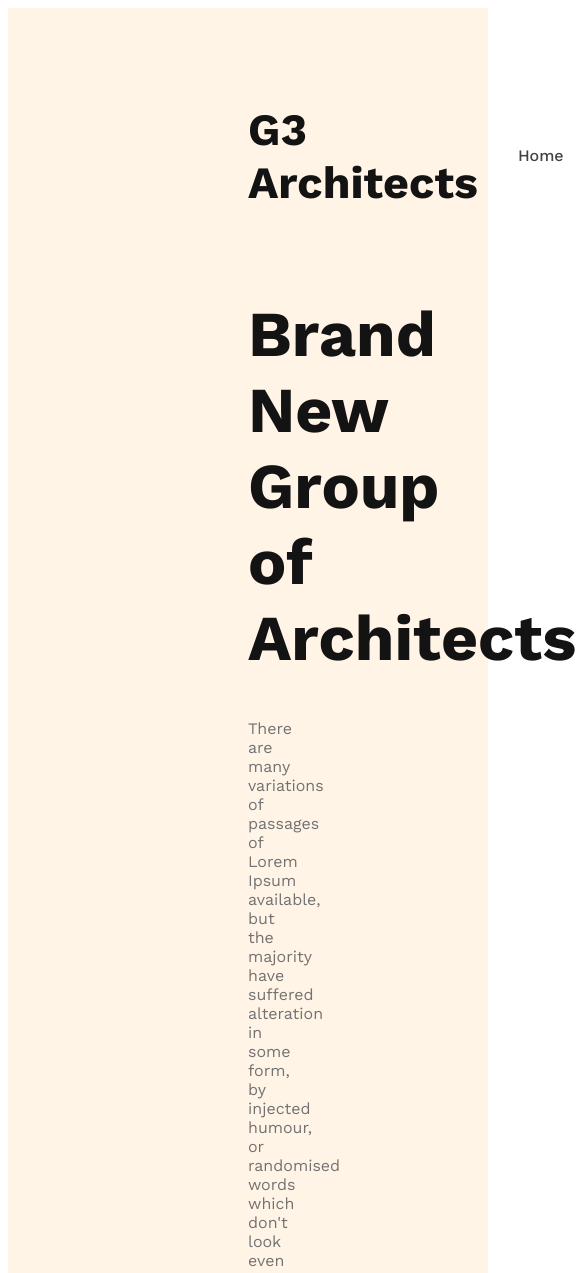
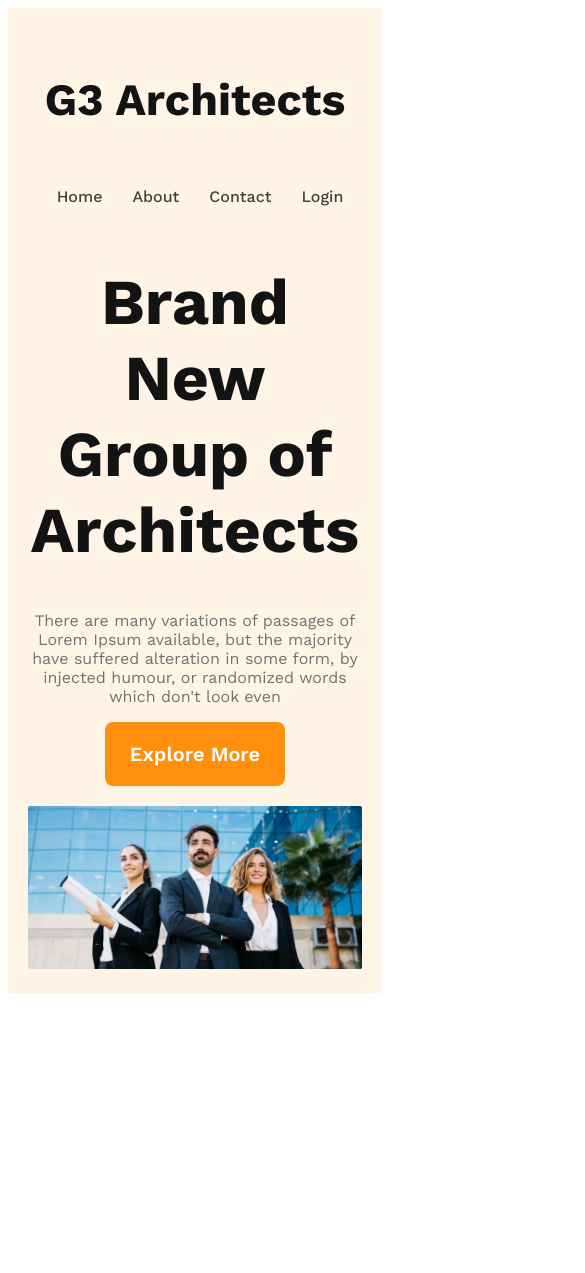
Before and after one commit to saadmakes/g3-architects-website, a plain HTML site: page index.html in a window 390 px wide. Shown: the top 1273 px of the page, 585 px wide, since content can reach past the window. After the commit the page ends 1001 px from the top, so only its background shows below. Drawn offline with nearby package versions, Linux system fonts and the light colour scheme.

Commit message:
finished the header section responsive part

```diff
--- a/index.html
+++ b/index.html
@@ -23,7 +23,7 @@
             <div class="banner-content">
                 <h1 class="banner-title">Brand New <br> Group of Architects</h1>
                 <p class="banner-description">There are many variations of passages of Lorem Ipsum available, but the
-                    majority have suffered alteration in some form, by injected humour, or randomised words which don't
+                    majority have suffered alteration in some form, by injected humour, or randomized words which don't
                     look
                     even</p>
                 <button class="btn-primary">Explore More</button>
--- a/styles/style.css
+++ b/styles/style.css
@@ -5,10 +5,22 @@
     font-family: 'Work Sans', sans-serif;
 }
 
+
 /* header styles */
 header {
     background: rgba(255, 144, 14, 0.10);
     padding: 50px 240px;
+}
+
+.btn-primary {
+    border: 0;
+    border-radius: 8px;
+    color: #FFF;
+    font-size: 1.25rem;
+    font-weight: 600;
+    background: #FF900E;
+    padding: 20px 25px;
+    cursor: pointer;
 }
 
 nav {
@@ -55,3 +67,30 @@ nav li a {
 .banner-description {
     color: #727272;
 }
+
+.banner img {
+    margin-top: 20px;
+    width: 100%;
+}
+
+/* responsive media queries */
+@media screen and (max-width:576px) {
+    header {
+        padding: 20px;
+    }
+
+    nav {
+        flex-direction: column;
+    }
+}
+
+/* tablet/medium devices */
+@media screen and (min-width:576px) and (max-width:960px) {
+    header {
+        padding: 50px;
+    }
+
+    nav {
+        flex-direction: column;
+    }
+}
```
